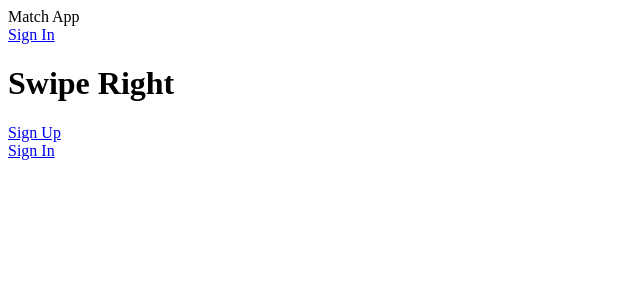
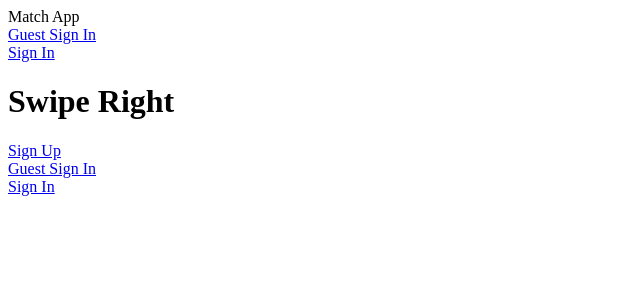
Before and after one commit to fumtas1k/match_app, a Rails app: page / in a window 1280 px wide. Shown: the top 300 px of the page, without its empty margins (0-640 px from the left). Run offline with Rails 7, Linux system fonts and the light colour scheme.

Commit message:
add:ゲストログイン機能追加

```diff
--- a/app/views/top/index.html.erb
+++ b/app/views/top/index.html.erb
@@ -2,6 +2,9 @@
   <div class="container">
     <nav class="navbar navbar-light">
       <a class="navbar-brand text-white">Match App</a>
+      <div class="navbar__sign-in-btn">
+        <%= link_to t("devise.sessions.new.guest_sign_in"), user_session_path(guest: true), method: :post, class: "btn my-2 my-sm-0 bg-light text-top-color" %>
+      </div>
       <div class="navbar__sign-in-btn">
         <%= link_to t("devise.sessions.new.sign_in"), new_user_session_path, class: "btn my-2 my-sm-0 bg-light text-top-color" %>
       </div>
@@ -19,6 +22,9 @@
       <%= link_to t("devise.registrations.new.sign_up"), new_user_registration_path, class: "btn text-white" %>
     </div>
     <div class="top-authentication__sign-in-btn m-3">
+      <%= link_to t("devise.sessions.new.guest_sign_in"), user_session_path(guest: true), method: :post, class: "btn text-white" %>
+    </div>
+    <div class="top-authentication__sign-in-btn m-3">
       <%= link_to t("devise.sessions.new.sign_in"), new_user_session_path, class: "btn text-white" %>
     </div>
   </div>
--- a/config/locales/devise.views.ja.yml
+++ b/config/locales/devise.views.ja.yml
@@ -122,6 +122,7 @@
     sessions:
       already_signed_out: 既にログアウト済みです。
       new:
+        guest_sign_in: ゲストログイン
         sign_in: ログイン
         sign_out: ログアウト
       signed_in: ログインしました。
```
Also changed, not shown: app/controllers/users/sessions_controller.rb (+8 -3 lines), app/models/user.rb (+12 -0 lines), db/dummy_images/avatar.jpg (added).
